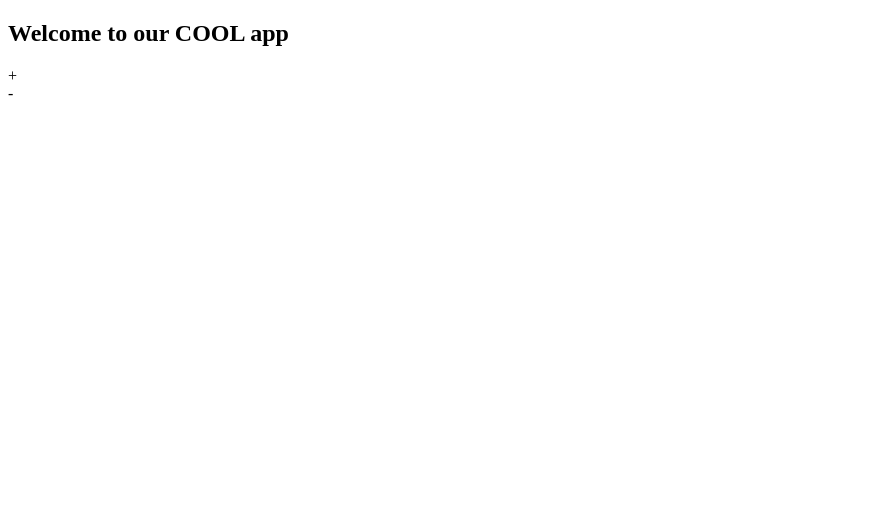
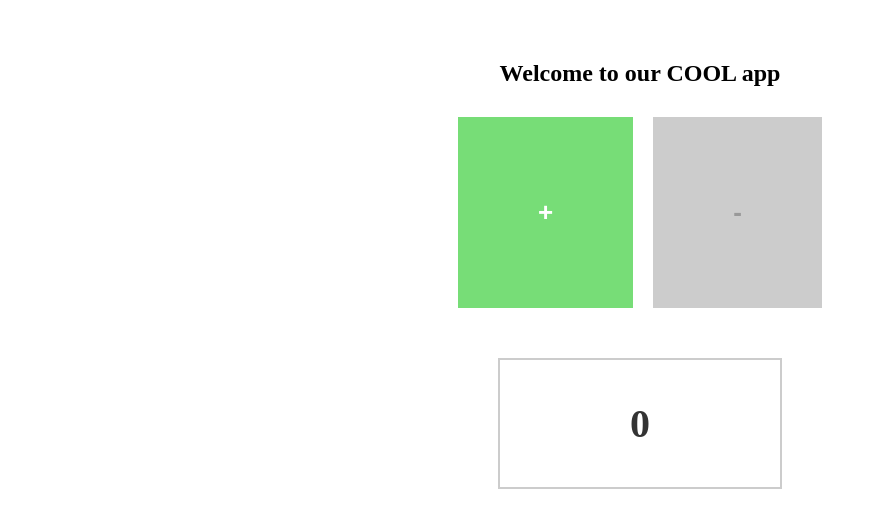
Before and after one commit to antkormai/coolcounterapp, an Angular app: page / in a window 1280 px wide. Shown: the top 528 px of the page, without its empty margins (0-877 px from the left). Built offline with nearby package versions, Linux system fonts and the light colour scheme.

Commit message:
initial commit

```diff
--- a/src/app/app.component.html
+++ b/src/app/app.component.html
@@ -1,5 +1,6 @@
 <div class="container">
   <h2>Welcome to our COOL app</h2>
-  <div class="button1" (click)="increase()">+</div>
-  <div class="button2" (click)="decrease()">-</div>
+  <button class="button1" (click)="increase()">+</button>
+  <button class="button2" (click)="decrease()" [disabled]="decreaseDisabledFlag" [ngClass]="{'disabled': decreaseDisabledFlag}">-</button>
+  <div class="counter">{{counter}}</div>
 </div>
--- a/src/app/app.component.scss
+++ b/src/app/app.component.scss
@@ -0,0 +1,41 @@
+.button1 {
+    background: #77dd77;
+    @extend %button-placeholder;
+}
+
+.button2 {
+    background: #ff6961;
+    @extend %button-placeholder;
+
+    &.disabled {
+        background: #ccc;
+        color: #999;
+    }
+}
+
+.container {
+    width: 800px;
+    margin: 60px auto;
+    text-align: center;
+}
+
+%button-placeholder {
+    padding: 80px;
+    display: inline-block;
+    margin: 10px;
+    color: #fff;
+    font-size:26px;
+    font-weight: bold;
+    cursor: pointer;
+    border:none;
+}
+
+.counter {
+    width: 200px;
+    margin: 40px auto;
+    border: 2px solid #ccc;
+    padding: 40px;
+    color: #333;
+    font-weight: bold;
+    font-size: 40px;
+}
--- a/src/app/app.component.ts
+++ b/src/app/app.component.ts
@@ -5,6 +5,16 @@ import { Component } from '@angular/core';
   templateUrl: './app.component.html',
   styleUrls: ['./app.component.scss']
 })
+
 export class AppComponent {
-  title = 'counter';
+  counter = 0;
+  decreaseDisabledFlag = true;
+
+  increase() {
+    this.counter++;
+  }
+
+  decrease() {
+    this.counter--;
+  }
 }
```
Also changed, not shown: .circleci/config.yaml (added), 2 other files (tests, documents, lock files or other folders).
